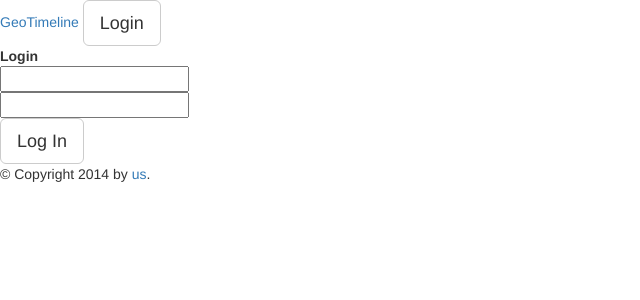
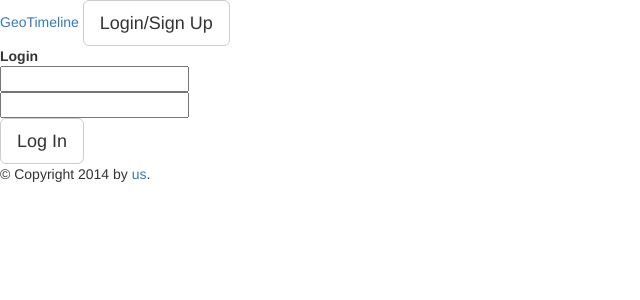
Before and after one commit to sdc50/geotimeline, a Python web app: template GeoTimeline/geotimeline/templates/login.jinja2 in a window 1280 px wide. Shown: the top 300 px of the page, without its empty margins (0-640 px from the left). Run offline with Jinja, Linux system fonts and the light colour scheme; the template is opened without the code that fills it, so the values that code supplies are empty; some libraries are stand-ins or nearby versions.

Commit message:
Just some notes and minor changes

```diff
--- a/GeoTimeline/geotimeline/templates/base.html
+++ b/GeoTimeline/geotimeline/templates/base.html
@@ -44,7 +44,7 @@
             </ul>
           </div>
         {% else %}
-          <a id='usr-group' href="{{request.application_url}}/timemap" class="btn btn-default btn-lg" role="button">Login</a>
+          <a id='usr-group' href="{{request.application_url}}/timemap" class="btn btn-default btn-lg" role="button">Login/Sign Up</a>
         {% endif %}
         <!-- <button type="button" class="btn btn-default">Login</button> -->
       {% endblock %}
--- a/GeoTimeline/geotimeline/templates/login.jinja2
+++ b/GeoTimeline/geotimeline/templates/login.jinja2
@@ -11,7 +11,7 @@
       <div class="middle align-right">
         <div id="left" class="app-welcome align-left">
           <b>Login</b><br/>
-          <span tal:replace="message"/>
+          <span>{{message}}</span>
         </div>
         <div id="right" class="app-welcome align-right"></div>
       </div>
```
Also changed, not shown: derekPractice/overlays.html (+11 -1 lines), GeoTimeline/GeoTimeline.sqlite.
